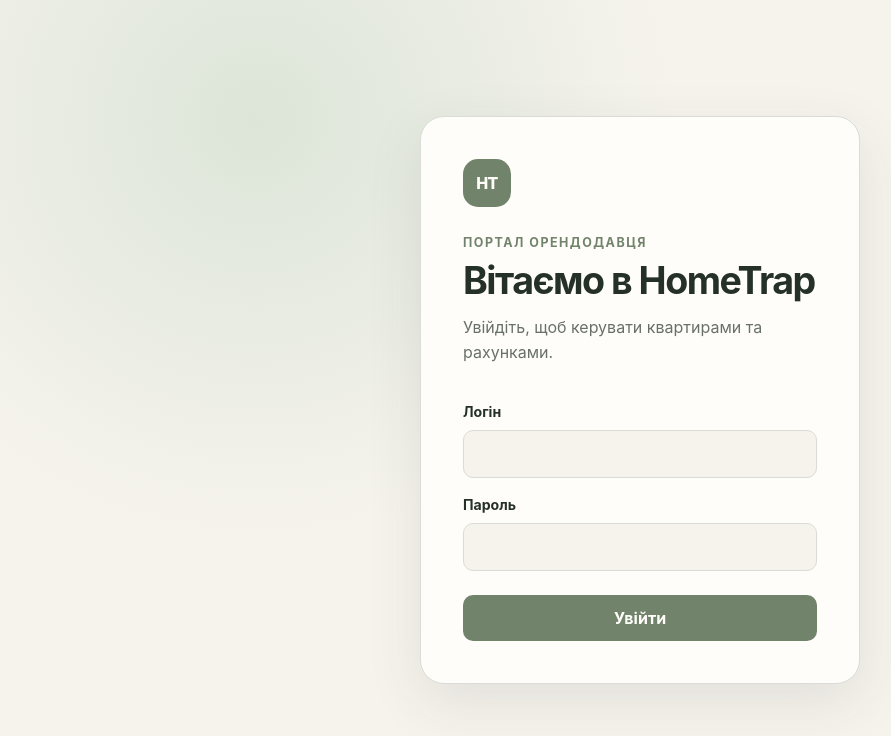
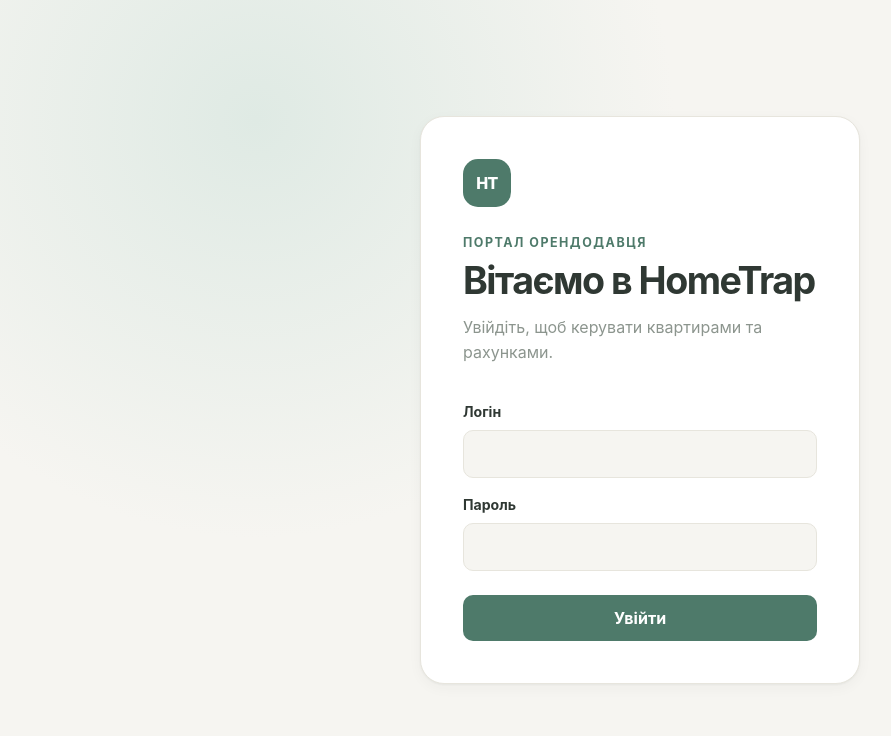
Before and after one commit to mvadim-/HomeTrap, a React (Vite) app in the folder frontend/: page /login in a window 1280 px wide. Shown: the top 736 px of the page, without its empty margins (0-891 px from the left). Built offline with nearby package versions, Linux system fonts and the light colour scheme.

Commit message:
feat: align design tokens

```diff
--- a/frontend/src/pages/portal.css
+++ b/frontend/src/pages/portal.css
@@ -37,7 +37,7 @@
   border: 1px solid var(--color-border);
   border-radius: var(--radius-md);
   background: var(--color-surface);
-  box-shadow: 0 10px 30px var(--color-shadow);
+  box-shadow: var(--shadow-card);
 }
 
 .metric-card {
@@ -739,7 +739,7 @@
   border: 1px solid var(--color-border);
   border-radius: var(--radius-sm);
   background: var(--color-surface);
-  box-shadow: 0 8px 24px var(--color-shadow);
+  box-shadow: var(--shadow-card);
 }
 
 .stats-summary-tile span,
--- a/frontend/src/theme.css
+++ b/frontend/src/theme.css
@@ -3,52 +3,72 @@
   font-family: Inter, ui-sans-serif, system-ui, -apple-system, BlinkMacSystemFont, "Segoe UI", sans-serif;
   font-synthesis: none;
   text-rendering: optimizeLegibility;
-  --color-bg: #f6f3ed;
-  --color-surface: #fffdf9;
-  --color-surface-muted: #e8ede4;
-  --color-text: #253028;
-  --color-text-muted: #687169;
-  --color-primary: #71836b;
+  --color-bg: #f6f5f1;
+  --color-surface: #ffffff;
+  --color-surface-muted: #fbfaf7;
+  --color-text: #2f3833;
+  --color-text-muted: #8c958e;
+  --color-primary: #4e7a6a;
   --color-primary-hover: #5e7059;
-  --color-primary-soft: #dce5d8;
-  --color-border: #d9ddd5;
+  --color-primary-soft: #dfeae4;
+  --color-on-primary: #ffffff;
+  --color-border: #e7e5dd;
   --color-danger: #a14e4e;
   --color-shadow: rgba(48, 61, 51, 0.1);
+  --chart-gas: #eb6834;
+  --chart-elec: #eda100;
+  --chart-water: #2a78d6;
+  --chart-rent: #1baf7a;
+  --chart-util: #4a3aa7;
   --radius-sm: 10px;
-  --radius-md: 16px;
+  --radius-md: 12px;
   --radius-lg: 24px;
-  --shadow-card: 0 18px 55px var(--color-shadow);
+  --shadow-card: 0 1px 2px rgba(47, 56, 51, 0.05), 0 4px 14px rgba(47, 56, 51, 0.04);
 }
 
 :root[data-theme="dark"] {
   color-scheme: dark;
-  --color-bg: #172019;
-  --color-surface: #202a22;
-  --color-surface-muted: #2b372d;
-  --color-text: #eef2ec;
-  --color-text-muted: #aeb9af;
-  --color-primary: #a5b99d;
+  --color-bg: #141613;
+  --color-surface: #1f211d;
+  --color-surface-muted: #24261f;
+  --color-text: #e9eae4;
+  --color-text-muted: #8a9089;
+  --color-primary: #7fab97;
   --color-primary-hover: #bbccb5;
-  --color-primary-soft: #354635;
-  --color-border: #3b493d;
+  --color-primary-soft: #2a3630;
+  --color-on-primary: #14251e;
+  --color-border: #33362f;
   --color-danger: #e69595;
   --color-shadow: rgba(0, 0, 0, 0.28);
+  --chart-gas: #d95926;
+  --chart-elec: #c98500;
+  --chart-water: #3987e5;
+  --chart-rent: #199e70;
+  --chart-util: #9085e9;
+  --shadow-card: none;
 }
 
 @media (prefers-color-scheme: dark) {
   :root:not([data-theme="light"]) {
     color-scheme: dark;
-    --color-bg: #172019;
-    --color-surface: #202a22;
-    --color-surface-muted: #2b372d;
-    --color-text: #eef2ec;
-    --color-text-muted: #aeb9af;
-    --color-primary: #a5b99d;
+    --color-bg: #141613;
+    --color-surface: #1f211d;
+    --color-surface-muted: #24261f;
+    --color-text: #e9eae4;
+    --color-text-muted: #8a9089;
+    --color-primary: #7fab97;
     --color-primary-hover: #bbccb5;
-    --color-primary-soft: #354635;
-    --color-border: #3b493d;
+    --color-primary-soft: #2a3630;
+    --color-on-primary: #14251e;
+    --color-border: #33362f;
     --color-danger: #e69595;
     --color-shadow: rgba(0, 0, 0, 0.28);
+    --chart-gas: #d95926;
+    --chart-elec: #c98500;
+    --chart-water: #3987e5;
+    --chart-rent: #199e70;
+    --chart-util: #9085e9;
+    --shadow-card: none;
   }
 }
 
```
Also changed, not shown: 3 other files (tests, documents, lock files or other folders).
